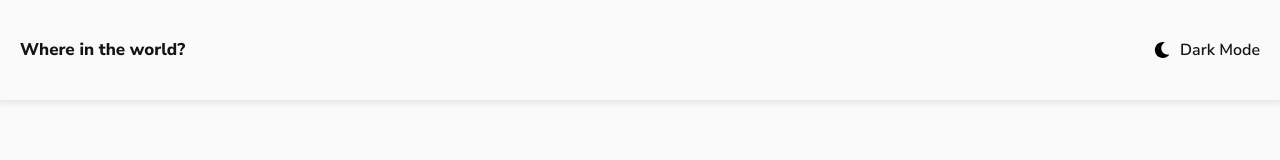
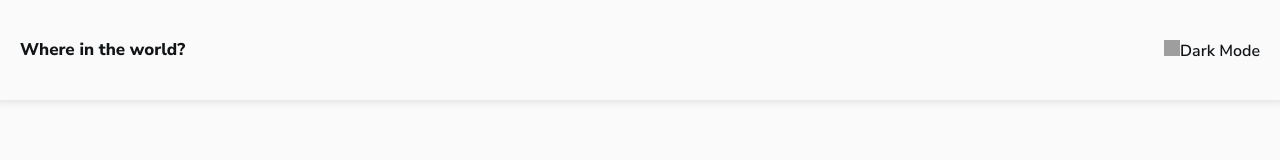
Before and after one commit to aycanogut/fem-rest-countries-flag-api, a React (Vite) app: page / in a window 1280 px wide. Shown: the top 160 px of the page. Built offline with nearby package versions, Linux system fonts and the light colour scheme; grey boxes are pictures that could not be loaded.

Commit message:
add conditional icon rendering

```diff
--- a/src/Components/styled/Toggler.styled.jsx
+++ b/src/Components/styled/Toggler.styled.jsx
@@ -1,32 +1,45 @@
 import React from "react";
 import { func, string } from "prop-types";
 import styled from "styled-components";
-import moonRegular from "../../assets/icons/moon-regular.svg";
-import moonSolid from "../../assets/icons/moon-solid.svg";
+import IconDark from "../../assets/icons/moon-half-dark.svg";
+import IconLight from "../../assets/icons/moon-half-light.svg";
 
 const Button = styled.button`
   background: none;
   color: ${({ theme }) => theme.text};
   outline: none;
+  cursor: pointer;
   border: none;
-  cursor: pointer;
   padding: 0;
   font-size: 1.6rem;
   font-weight: 600;
 `;
 
 const Icon = styled.img`
-  position: absolute;
-  right: 110px;
   width: 16px;
   height: 16px;
+`;
+
+const Wrapper = styled.div`
+  cursor: pointer;
 `;
 
 export const Toggler = ({ theme, toggleTheme }) => {
   return (
     <React.Fragment>
-      <Icon src={moonSolid} alt="dark mode moon icon" />
-      <Button onClick={toggleTheme}>Dark Mode</Button>
+      <Wrapper onClick={toggleTheme}>
+        <Icon
+          style={{ display: `${theme == "light" ? "none" : "inline"}` }}
+          src={IconDark}
+          alt="dark mode toggler"
+        />
+        <Icon
+          style={{ display: `${theme == "light" ? "inline" : "none"}` }}
+          src={IconLight}
+          alt="light mode toggler"
+        />
+        <Button>{theme === "light" ? "Dark Mode" : "Light Mode"}</Button>
+      </Wrapper>
     </React.Fragment>
   );
 };
```
